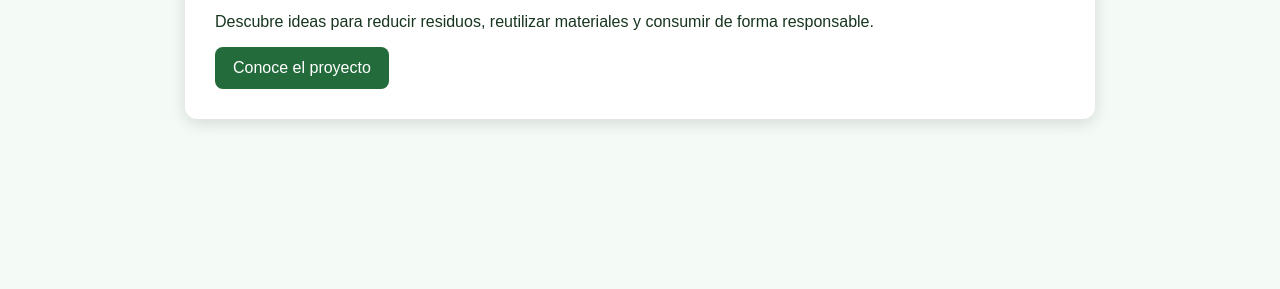
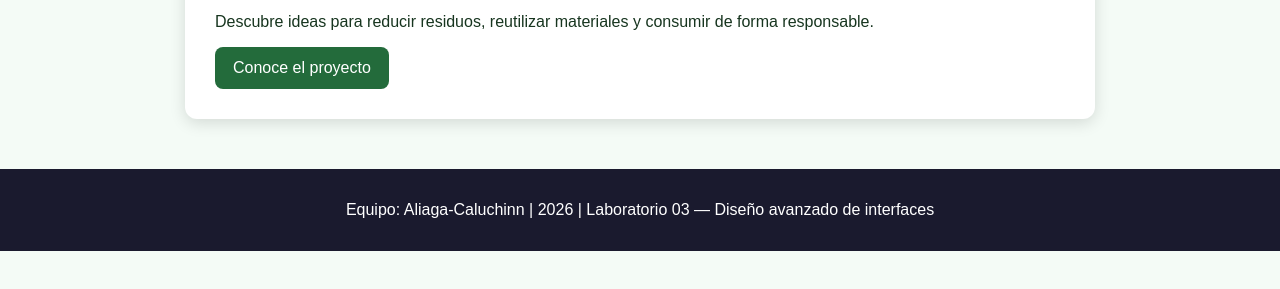
Before and after one commit to caluchinn/lab-git-sem03, a plain HTML site: page index.html in a window 1280 px wide. Shown: the part 231-520 px from the top of the page. Drawn offline with Linux system fonts and the light colour scheme.

Commit message:
feat: agrega footer a index.html

```diff
--- a/index.html
+++ b/index.html
@@ -25,5 +25,8 @@
     <p>Descubre ideas para reducir residuos, reutilizar materiales y consumir de forma responsable.</p>
     <a class="boton" href="about.html">Conoce el proyecto</a>
   </main>
+  <footer style="background:#1a1a2e;color:white;text-align:center;padding:16px;margin-top:40px">
+    <p>Equipo: Aliaga-Caluchinn | 2026 | Laboratorio 03 — Diseño avanzado de interfaces</p>
+  </footer>
 </body>
 </html>
```
